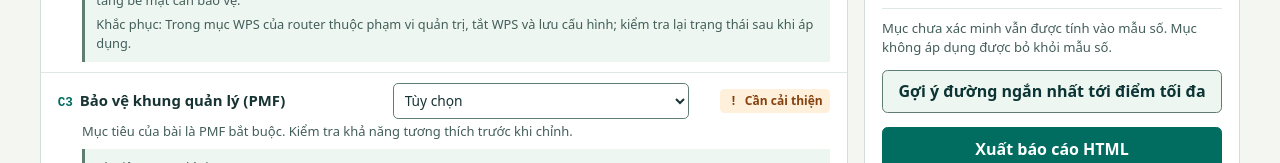
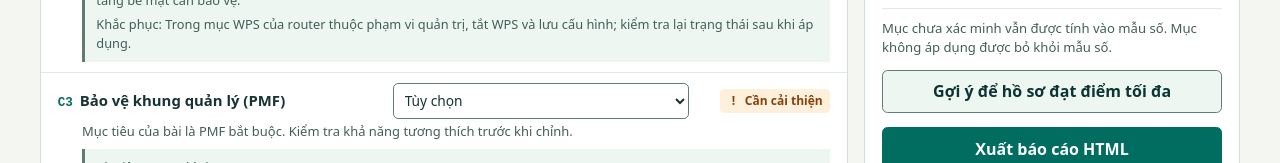
Before and after one commit to duy13-computer/ceh-v13-module16-wifi-demo, a website with bundled scripts: page index.html in a window 1280 px wide. Shown: the part 746-909 px from the top of the page. Built offline with nearby package versions, Linux system fonts and the light colour scheme.

Commit message:
Cap nhat du an

```diff
--- a/index.html
+++ b/index.html
@@ -141,7 +141,7 @@
             <div data-status="na"><dt>Không áp dụng</dt><dd id="count-na">0</dd></div>
           </dl>
           <p class="formula">Mục chưa xác minh vẫn được tính vào mẫu số. Mục không áp dụng được bỏ khỏi mẫu số.</p>
-          <button type="button" id="suggest-path" class="suggest-button" aria-expanded="false" aria-controls="shortest-path">Gợi ý đường ngắn nhất tới điểm tối đa</button>
+          <button type="button" id="suggest-path" class="suggest-button" aria-expanded="false" aria-controls="shortest-path">Gợi ý để hồ sơ đạt điểm tối đa</button>
           <div id="shortest-path" class="shortest-path" hidden>
             <p class="section-hint">Tính theo từng trường và giữ trạng thái bật/tắt mạng khách đã xác nhận. Gợi ý chỉ liệt kê, không tự sửa cấu hình.</p>
             <p id="path-summary" role="status" aria-live="polite"></p>
```
